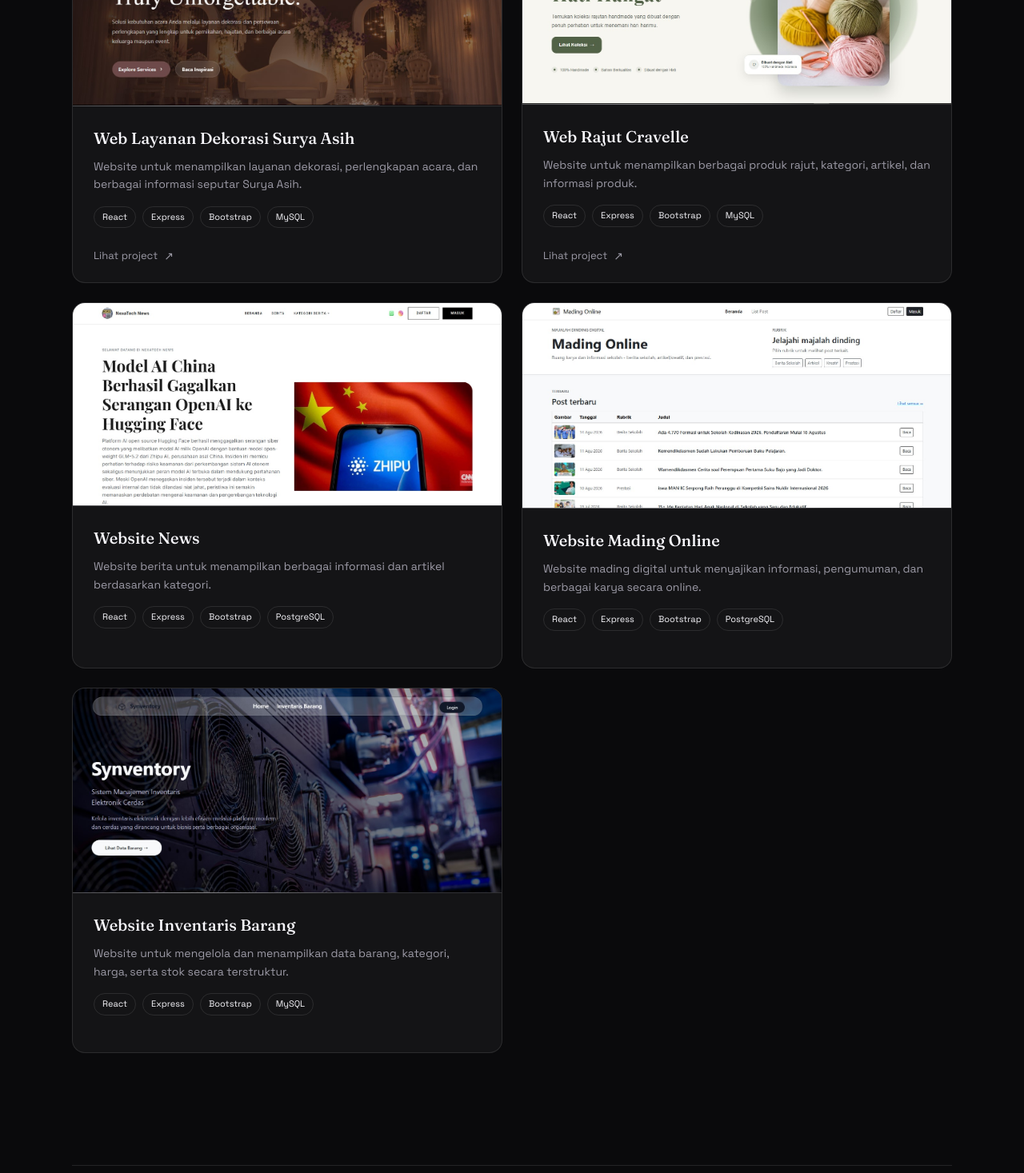
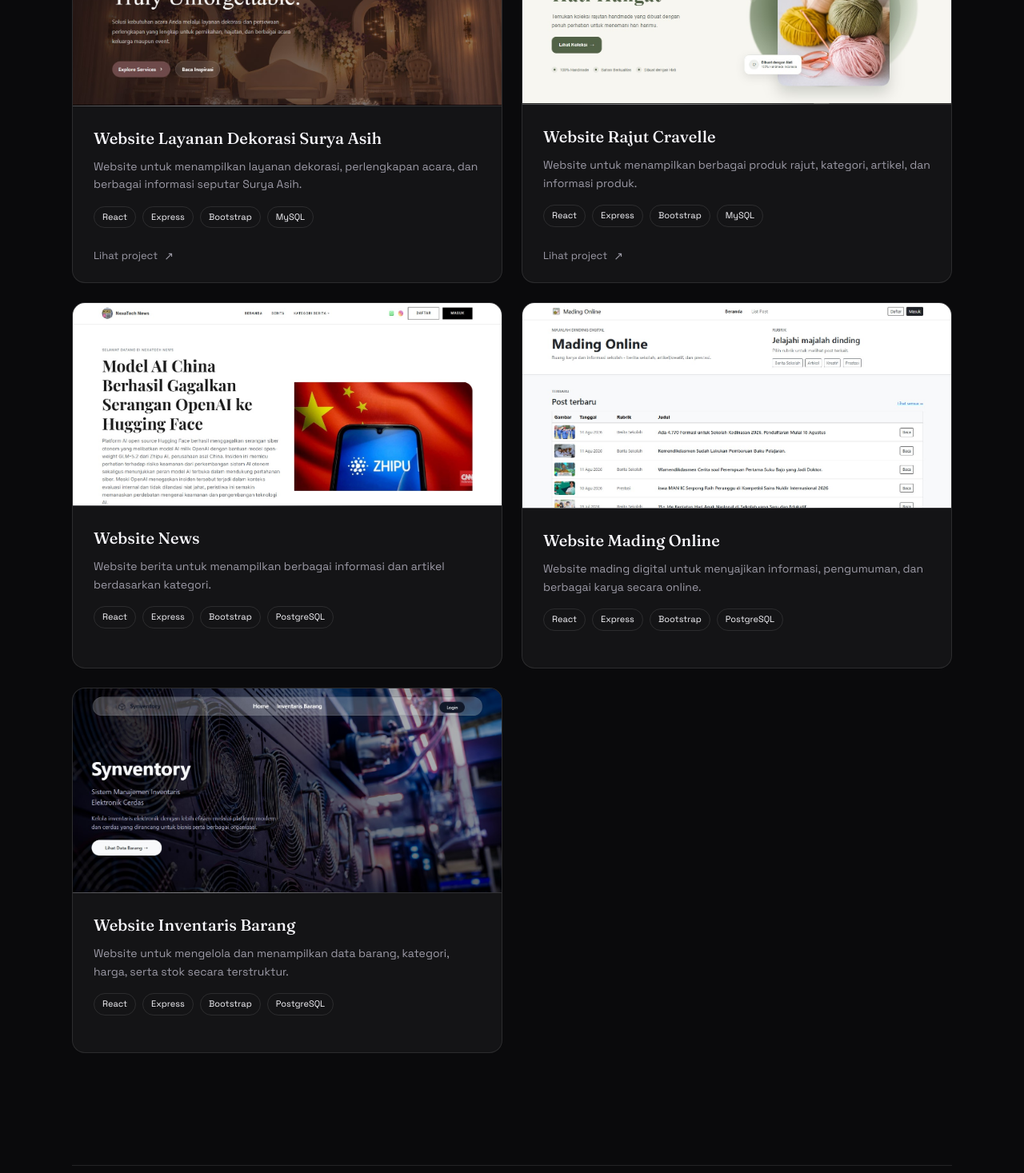
Before and after one commit to alfinaputrii/myprofile, a React (Vite) app: page / in a window 1280 px wide. Shown: the part 2444-3911 px from the top of the page at 80% size. Built offline with nearby package versions, Linux system fonts and the light colour scheme.

Commit message:
Pembaruan

```diff
--- a/src/data/projects.js
+++ b/src/data/projects.js
@@ -1,13 +1,13 @@
 export const projects = [
   {
-    title: "Web Layanan Dekorasi Surya Asih",
+    title: "Website Layanan Dekorasi Surya Asih",
     desc: "Website untuk menampilkan layanan dekorasi, perlengkapan acara, dan berbagai informasi seputar Surya Asih.",
     tags: ["React", "Express", "Bootstrap", "MySQL"],
     image: "/suryasih.jpg",
     url: "https://suryasih.my.id",
   },
   {
-    title: "Web Rajut Cravelle",
+    title: "Website Rajut Cravelle",
     desc: "Website untuk menampilkan berbagai produk rajut, kategori, artikel, dan informasi produk.",
     tags: ["React", "Express", "Bootstrap", "MySQL"],
     image: "/cravelle.jpg",
@@ -28,7 +28,7 @@ export const projects = [
   {
     title: "Website Inventaris Barang",
     desc: "Website untuk mengelola dan menampilkan data barang, kategori, harga, serta stok secara terstruktur.",
-    tags: ["React", "Express", "Bootstrap", "MySQL"],
+    tags: ["React", "Express", "Bootstrap", "PostgreSQL"],
     image: "/synventory.jpg",
   },
 ];
```
